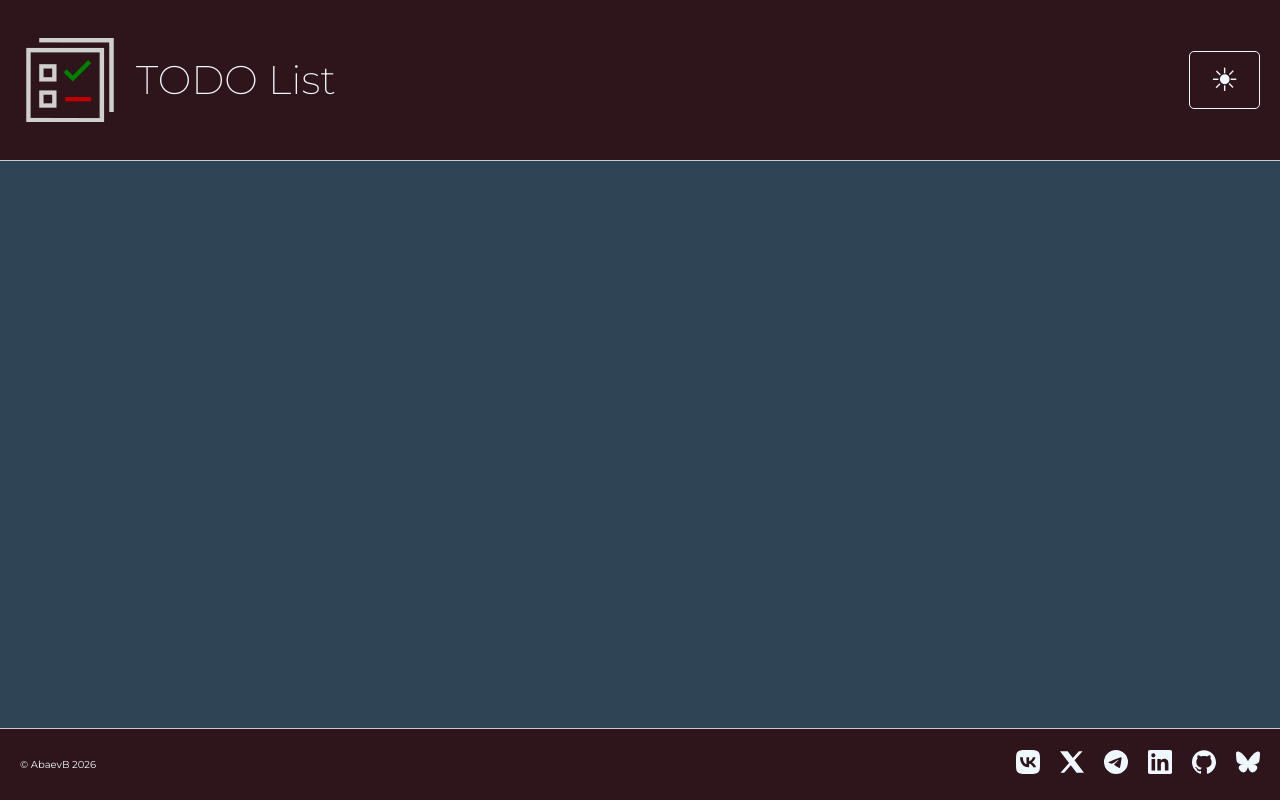
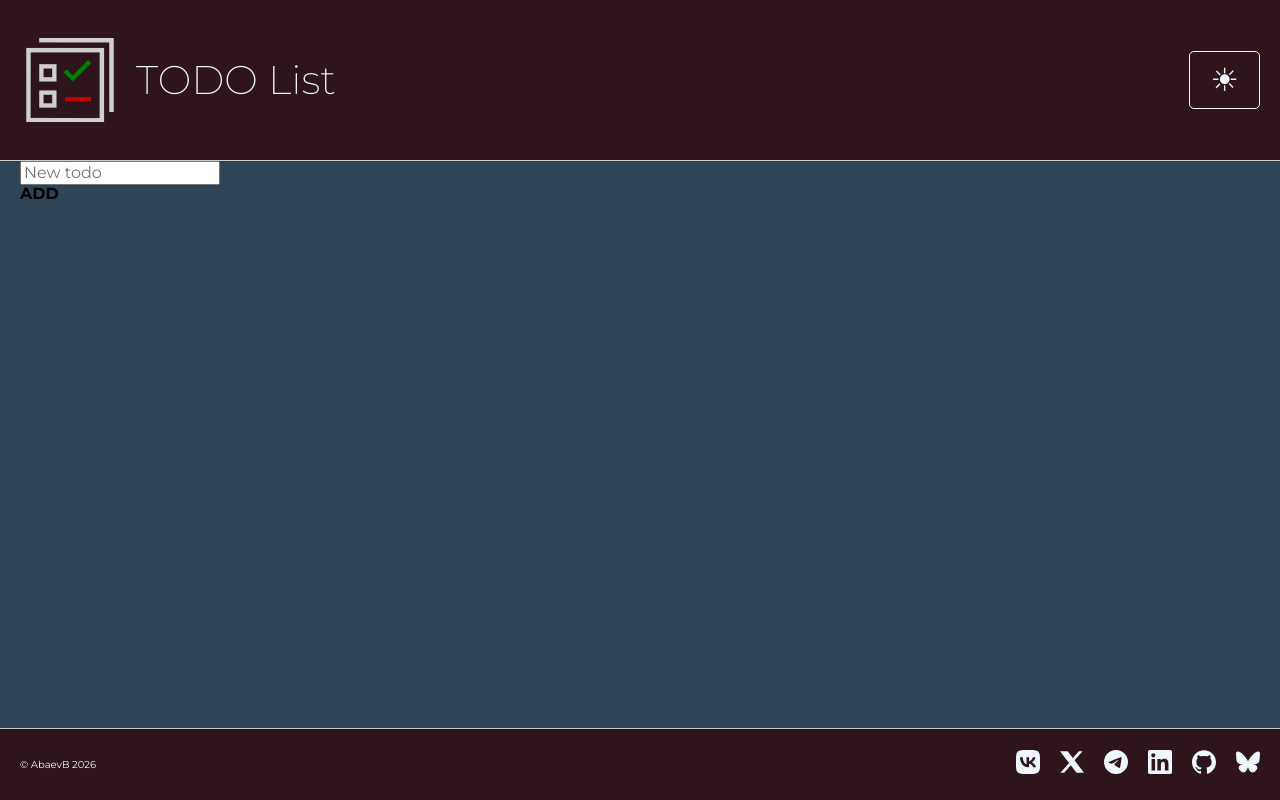
Before and after one commit to AbaevB/New-todo, a Vue app: page / in a window 1280 px wide. Built offline with nearby package versions, Linux system fonts and the light colour scheme.

Commit message:
feat(Form.vue): add Form.vue

```diff
--- a/src/App.vue
+++ b/src/App.vue
@@ -1,6 +1,7 @@
 <script setup>
 import { ref } from 'vue';
 import Header from './components/Header.vue';
+import Form from './components/Form.vue';
 import Footer from './components/Footer.vue';
 </script>
 
@@ -10,7 +11,7 @@ import Footer from './components/Footer.vue';
   <main class="main">
 
     <div class="container">
-
+      <Form />
     </div>
 
   </main>
--- /dev/null
+++ b/src/components/Form.vue
@@ -0,0 +1,35 @@
+<!-- src/components/Form.vue -->
+<script setup>
+import { ref } from 'vue';
+import Btn from './Btn.vue';
+const btnContent = 'Add';
+
+const inputValue = ref('');
+const emit = defineEmits('submit');
+
+const handleSubmit = () => {
+    if (inputValue.value.trim()) {
+        emit('submit', inputValue.value)
+        inputValue.value = '';
+    }
+}
+
+</script>
+<template>
+    <form  class="form">
+        <input
+        v-model="inputValue"
+        type="text"
+        placeholder="New todo"
+        class="form__field"
+        aria-label="New todo"
+        >
+        <Btn
+        :content="btnContent"
+          btn-class="form__btn"
+          btn-type="submit"
+          btn-aria-label="Add new todo"
+          @click="handleSubmit"
+        />
+    </form>
+</template>
```
